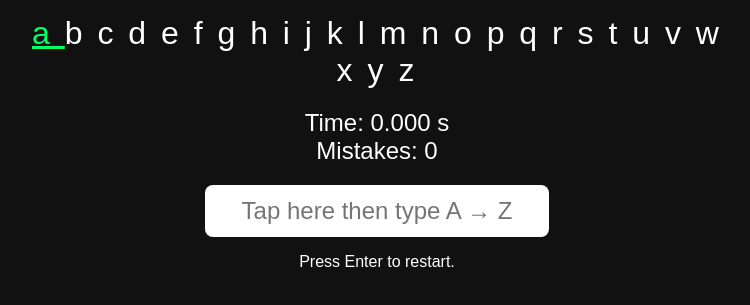
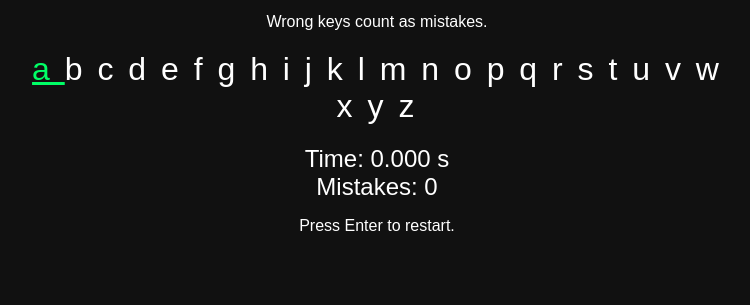
Before and after one commit to Meghraj1207/abc, a plain HTML site: page index.html in a window 1280 px wide. Shown: the part 333-638 px from the top of the page, without its empty margins (263-1013 px from the left). Drawn offline with Linux system fonts and the light colour scheme.

Commit message:
Update index.html

```diff
--- a/index.html
+++ b/index.html
@@ -34,17 +34,6 @@ body{
     font-size:24px;
     margin-top:20px;
 }
-    #mobileInput{
-    width:320px;
-    max-width:90%;
-    padding:12px;
-    font-size:24px;
-    text-align:center;
-    border-radius:8px;
-    border:none;
-    outline:none;
-    margin-top:20px;
-}
 </style>
 </head>
 <body>
@@ -61,14 +50,6 @@ body{
 Time: 0.000 s<br>
 Mistakes: 0
 </div>
-<input
-    type="text"
-    id="mobileInput"
-    placeholder="Tap here then type A → Z"
-    autocomplete="off"
-    autocorrect="off"
-    autocapitalize="none"
-    spellcheck="false">
 
 <p>Press Enter to restart.</p>
 
@@ -87,15 +68,7 @@ const finishSound = new Audio("screaming_chicken_loud.mp3");
 const miracle = new Audio("akshay_kumar_miracle.mp3");
 const letters=document.getElementById("letters");
 const result=document.getElementById("result");
-const mobileInput=document.getElementById("mobileInput");
 
-window.addEventListener("load",()=>{
-    mobileInput.focus();
-});
-
-document.body.addEventListener("click",()=>{
-    mobileInput.focus();
-});
 
 document.body.addEventListener("touchstart",()=>{
     mobileInput.focus();
@@ -119,7 +92,7 @@ function playSound(sound){
 }
 render();
 
-mobileInput.addEventListener("keydown",(e)=>{
+document.addEventListener("keydown",(e)=>{
 
     const key=e.key.toLowerCase();
 
@@ -163,9 +136,6 @@ mobileInput.addEventListener("keydown",(e)=>{
         playSound(rightSound);
         result.innerHTML=`Mistakes: ${mistakes}`;
     }
-    mobileInput.value="";
-    mobileInput.focus();
-
 });
 </script>
 
```
